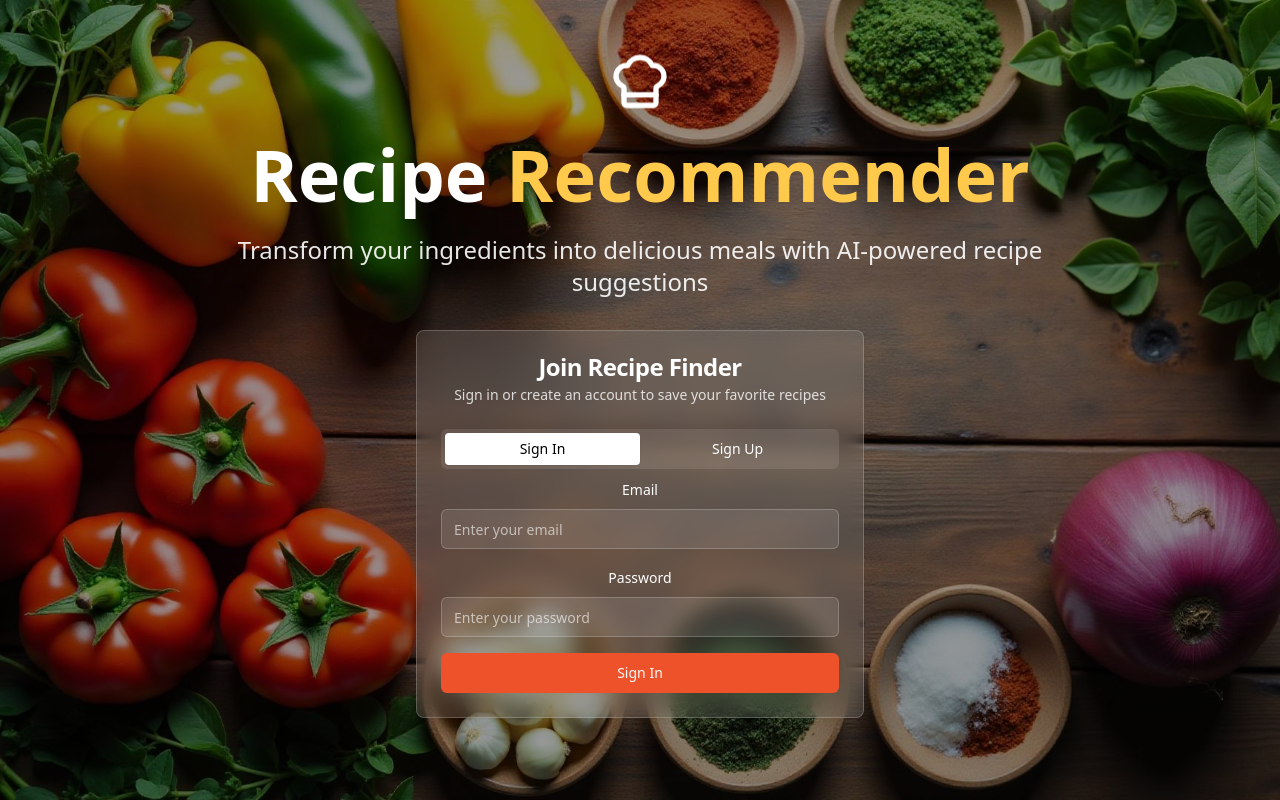
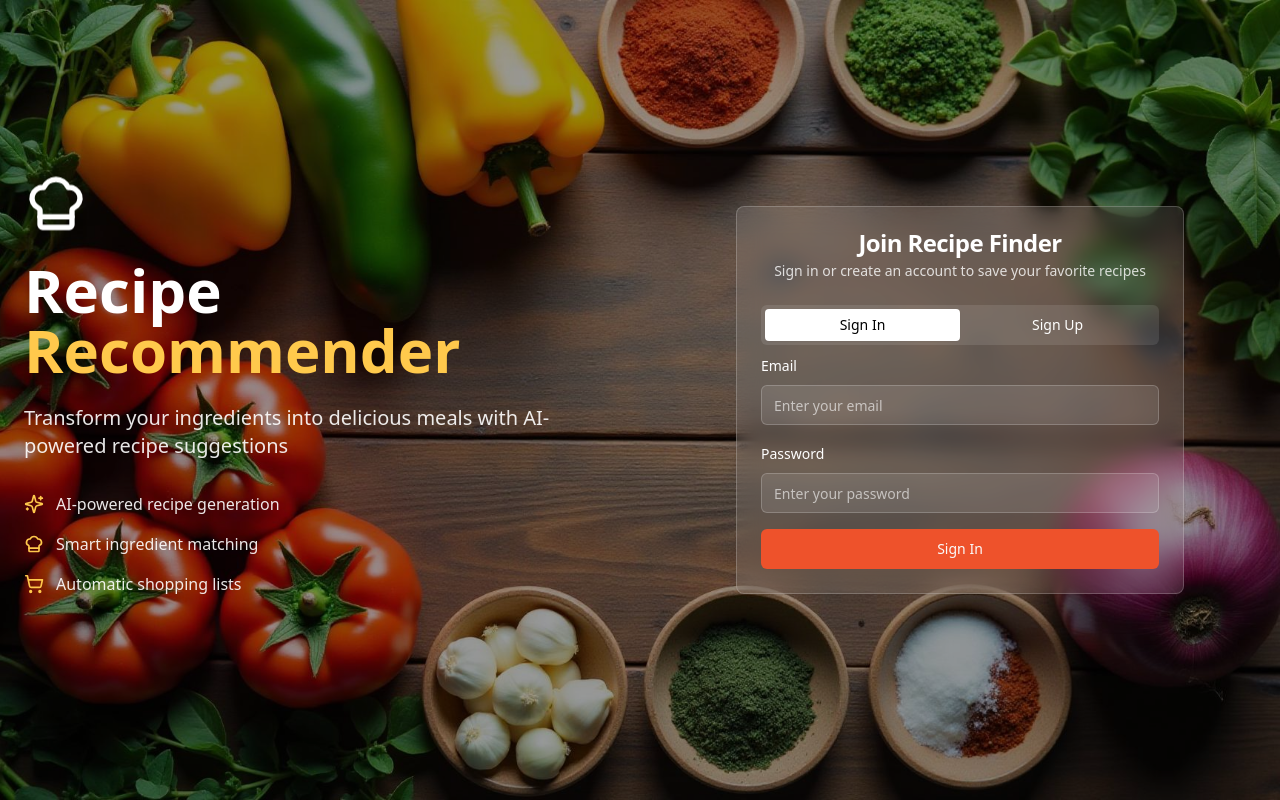
Before and after one commit to EmilyKenya/Chez-Fraise-Recipes, a React (Vite) app: page / in a window 1280 px wide. Built offline with nearby package versions, Linux system fonts and the light colour scheme.

Commit message:
Refactor AuthForm layout

```diff
--- a/src/pages/Index.tsx
+++ b/src/pages/Index.tsx
@@ -92,20 +92,35 @@ const Index = () => {
           {user ? <UserMenu /> : null}
         </div>
 
-        <div className="relative z-10 text-center text-white max-w-4xl mx-auto px-6">
-          <ChefHat className="h-16 w-16 mx-auto mb-6 animate-float" />
-          <h1 className="text-5xl md:text-7xl font-bold mb-6">
+        <div className="relative z-10 w-full max-w-7xl mx-auto px-6">
+          <div className="grid lg:grid-cols-2 gap-12 items-center min-h-[600px]">
+            {/* Left side - App preview/description */}
+            <div className="text-white">
+              <ChefHat className="h-16 w-16 mb-6 animate-float" />
+              <h1 className="text-4xl md:text-6xl font-bold mb-6">
                 Recipe <span className="text-accent">Recommender</span>
               </h1>
-          <p className="text-xl md:text-2xl mb-8 text-white/90">
+              <p className="text-lg md:text-xl mb-8 text-white/90">
                 Transform your ingredients into delicious meals with AI-powered recipe suggestions
               </p>
 
-          {!user ? (
-            <div className="max-w-md mx-auto mb-8">
-              <AuthForm />
+              {/* Feature highlights */}
+              <div className="space-y-4 mb-8">
+                <div className="flex items-center space-x-3">
+                  <Sparkles className="h-5 w-5 text-accent" />
+                  <span className="text-white/90">AI-powered recipe generation</span>
                 </div>
-          ) : (
+                <div className="flex items-center space-x-3">
+                  <ChefHat className="h-5 w-5 text-accent" />
+                  <span className="text-white/90">Smart ingredient matching</span>
+                </div>
+                <div className="flex items-center space-x-3">
+                  <ShoppingCart className="h-5 w-5 text-accent" />
+                  <span className="text-white/90">Automatic shopping lists</span>
+                </div>
+              </div>
+
+              {user && (
                 <Button
                   size="lg"
                   className="bg-primary hover:bg-primary/90 text-primary-foreground px-8 py-6 text-lg font-semibold shadow-food"
@@ -115,6 +130,15 @@ const Index = () => {
                   <Sparkles className="ml-2 h-5 w-5" />
                 </Button>
               )}
+            </div>
+
+            {/* Right side - Auth form for non-authenticated users */}
+            {!user && (
+              <div className="flex justify-center lg:justify-end">
+                <AuthForm />
+              </div>
+            )}
+          </div>
         </div>
       </section>
 
```
Lines whose indentation alone changed are shown as unchanged.
